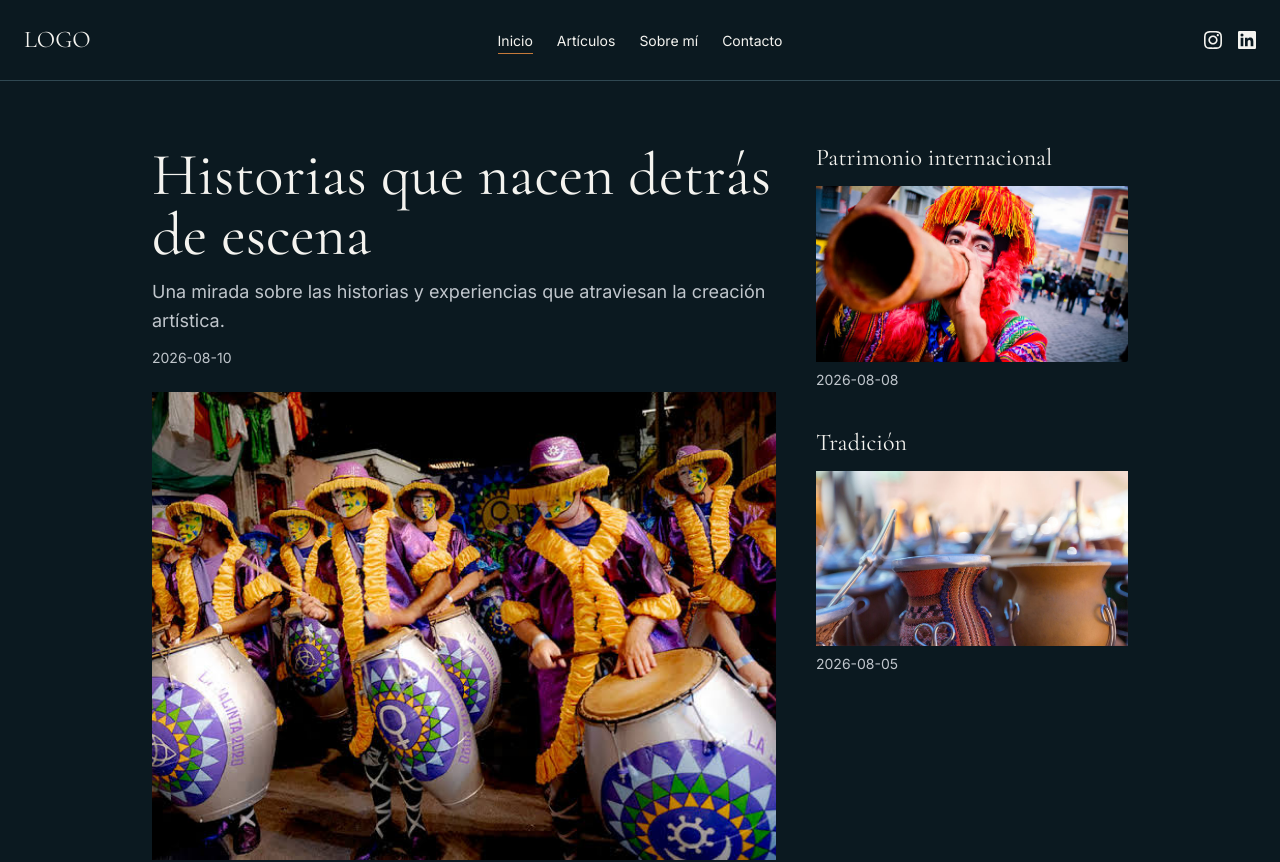
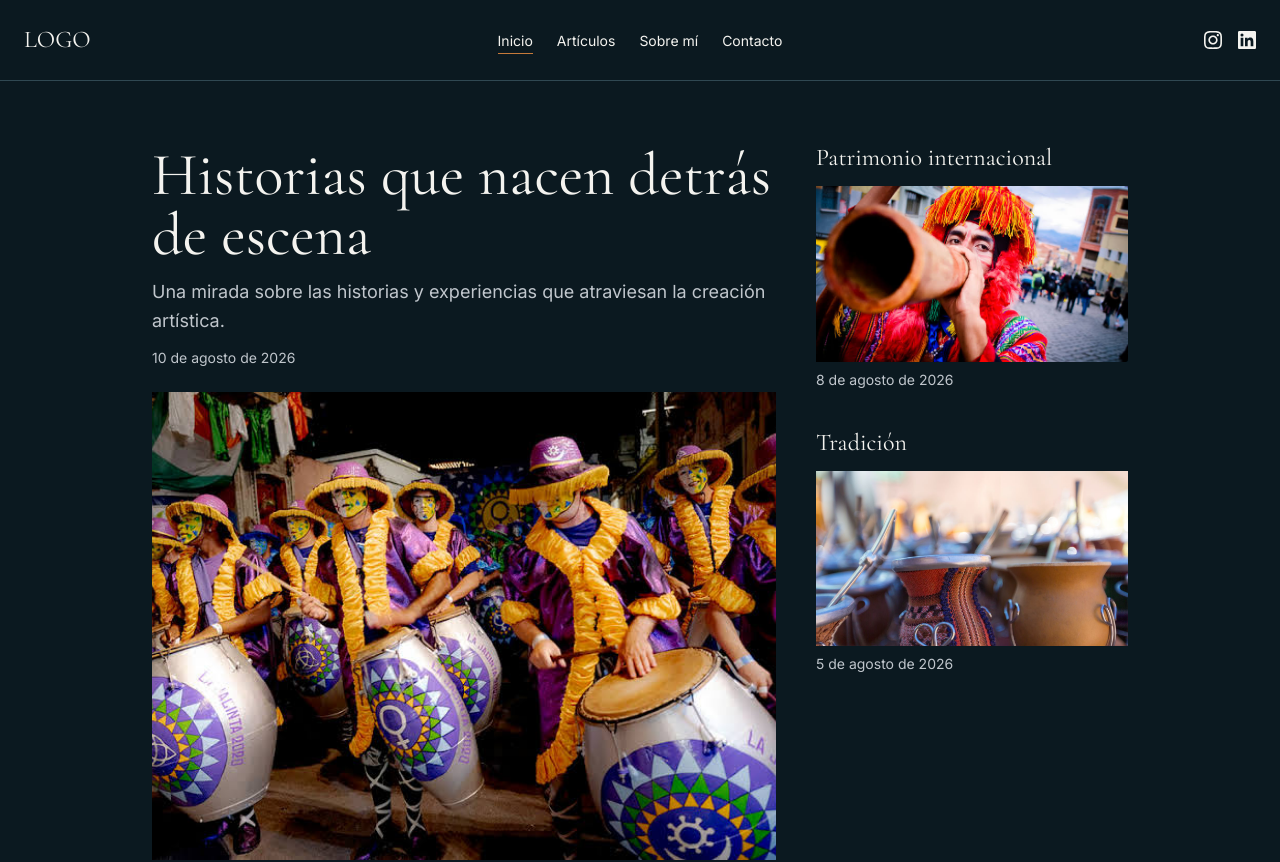
Before and after one commit to joy-amorin/portfolio-editorial, a Next.js app in the folder portfolio-editorial/: page / in a window 1280 px wide. Shown: the top 862 px of the page. Built offline with nearby package versions, Linux system fonts and the light colour scheme.

Commit message:
feat: format article dates for display

```diff
--- a/portfolio-editorial/src/components/articles/ArticleCard.tsx
+++ b/portfolio-editorial/src/components/articles/ArticleCard.tsx
@@ -1,3 +1,5 @@
+import { formatDate } from "@/lib/FormatDate";
+
 type ArticleCardProps = {
   title: string;
   date: string;
@@ -26,7 +28,7 @@ export default function ArticleCard({
           />
         </div>
 
-        <time className="mt-2 block text-sm text-text">{date}</time>
+        <time className="mt-2 block text-sm text-text">{formatDate(date)}</time>
       </a>
     </article>
   );
--- a/portfolio-editorial/src/components/articles/ArticleListCard.tsx
+++ b/portfolio-editorial/src/components/articles/ArticleListCard.tsx
@@ -1,3 +1,5 @@
+import { formatDate } from "@/lib/FormatDate";
+
 type ArticleListCardProps = {
   title: string;
   date: string;
@@ -31,7 +33,7 @@ export default function ArticleListCard({
           </h2>
 
           <div className="mt-5 flex items-center justify-between">
-            <time className="text-sm text-text">{date}</time>
+            <time className="text-sm text-text">{formatDate(date)}</time>
 
             <span
               className="text-xl text-accent transition-transform duration-300 group-hover:translate-x-1"
--- a/portfolio-editorial/src/components/articles/FeaturedArticle.tsx
+++ b/portfolio-editorial/src/components/articles/FeaturedArticle.tsx
@@ -1,3 +1,5 @@
+import { formatDate } from "@/lib/FormatDate";
+
 type FeaturedArticleProps = {
   title: string;
   excerpt: string;
@@ -25,7 +27,7 @@ export default function FeaturedArticle({
             {excerpt}
           </p>
 
-          <time className="mt-3 block text-sm text-text">{date}</time>
+          <time className="mt-3 block text-sm text-text">{formatDate(date)}</time>
         </div>
 
         <div className="relative mt-6 aspect-[4/3] overflow-hidden">
--- /dev/null
+++ b/portfolio-editorial/src/lib/FormatDate.ts
@@ -0,0 +1,7 @@
+export function formatDate(date: string) {
+  return new Intl.DateTimeFormat("es-ES", {
+    day: "numeric",
+    month: "long",
+    year: "numeric",
+  }).format(new Date(`${date}T00:00:00`));
+}
```
